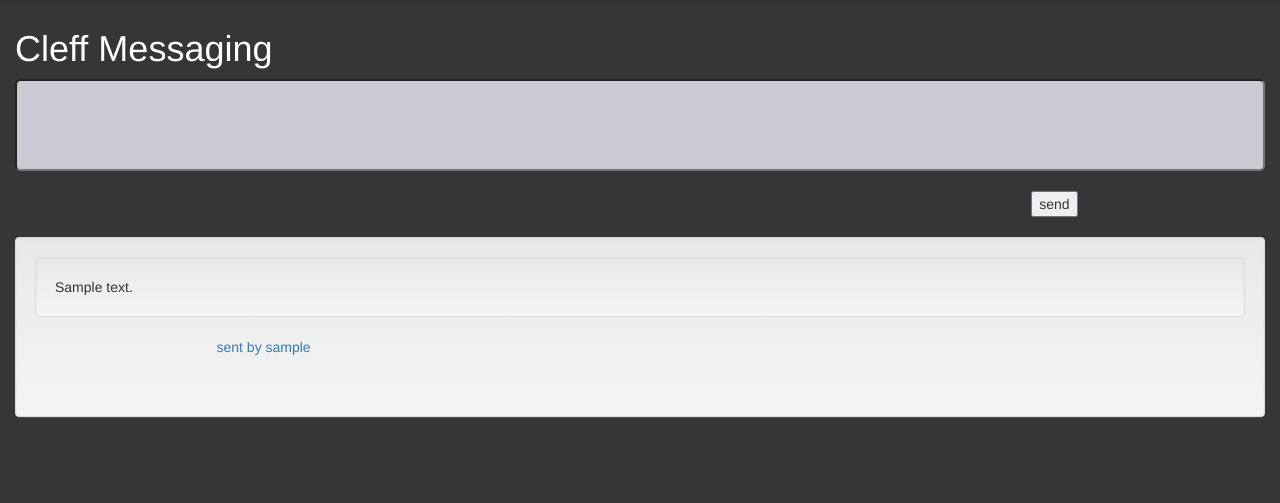
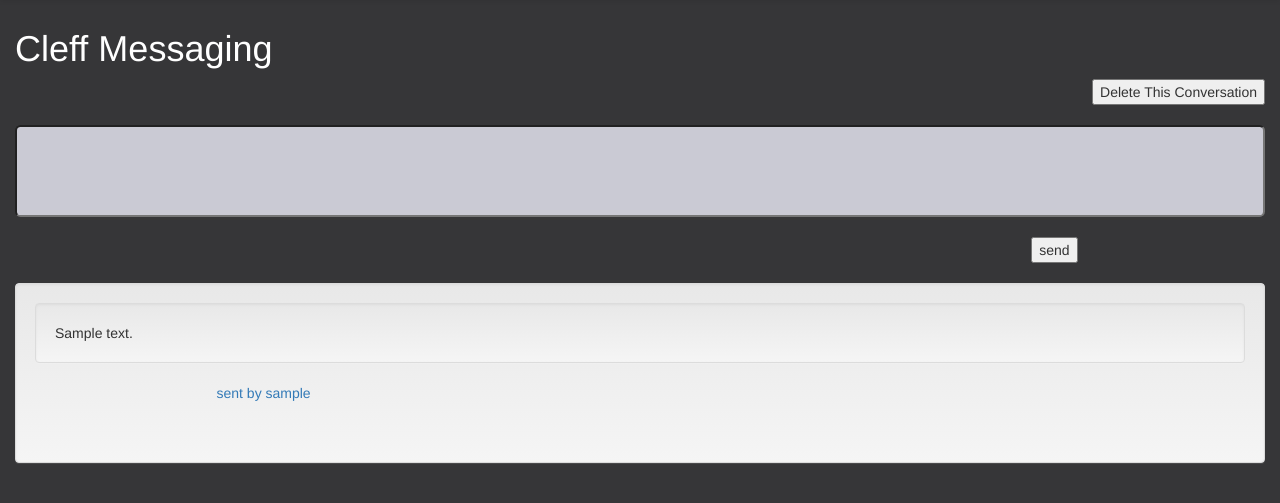
Before and after one commit to lancekrogers/music-network, a Django app: a page that uses cleff/messaging/templates/messaging/musicianmusicianconversation_detail.html in a window 1280 px wide. Shown: the part 51-554 px from the top of the page. Run offline with Django 3.2, Linux system fonts and the light colour scheme; a user stored in the database is signed in; tables that the repository leaves empty hold one stand-in row (values such as "Sample post"); some libraries are stand-ins or nearby versions.

Commit message:
delete button option made

```diff
--- a/cleff/messaging/templates/messaging/musicianmusicianconversation_detail.html
+++ b/cleff/messaging/templates/messaging/musicianmusicianconversation_detail.html
@@ -4,6 +4,15 @@
 
 {% if request.user.musician == object.musician_one or object.musician_two %}
 
+    <div align="right">
+    <form action="{% url 'message:message_delete' object.pk %}" method="POST">
+        {% csrf_token %}
+        <input type="submit" value="Delete This Conversation">
+
+
+    </form><br />
+
+    </div>
 
     <form action="{% url 'message:mm_send_message' object.pk object.musician_two.user.pk  %}" method="POST"  >
 
--- a/cleff/messaging/urls.py
+++ b/cleff/messaging/urls.py
@@ -1,7 +1,7 @@
 from django.conf.urls import include, url
 from .views import MusicianMusicianConversationListView, \
     MusicianMusicianConversationDetailView, mm_start_conv, \
-    mm_message_create_view
+    mm_message_create_view, conversation_delete
 
 urlpatterns = [
     url(r'^$',
@@ -15,5 +15,8 @@ urlpatterns = [
         name='start_music_talk'),
     url(r'^musician-musician-message/(?P<conversation_pk>\d+)/(?P<receiver_pk>\d+)/',
         mm_message_create_view,
-        name='mm_send_message')
+        name='mm_send_message'),
+    url(r'^conversation-delete/(?P<conversation_pk>\d+)/',
+        conversation_delete,
+        name='message_delete'),
 ]
--- a/cleff/messaging/views.py
+++ b/cleff/messaging/views.py
@@ -1,9 +1,10 @@
 from django.contrib.auth.decorators import user_passes_test
+from django.core.urlresolvers import reverse_lazy
 from django.utils.decorators import method_decorator
 from django.db.models import Q
 from django.http import HttpResponseRedirect
 from django.shortcuts import render, redirect
-from django.views.generic import ListView, DetailView
+from django.views.generic import ListView, DetailView, DeleteView
 
 from custom_wrappers import musician_wrapper_func
 from profiles.models import Musician
@@ -98,3 +99,10 @@ def mm_message_create_view(request, conversation_pk, receiver_pk):
         return HttpResponseRedirect(request.META.get('HTTP_REFERER'))
     return render(request, 'messaging/musicianmusicianconversation_detail.html',
                   {'message_form': message_t})
+
+
+def conversation_delete(request, conversation_pk):
+    if request.POST:
+        instance = MusicianMusicianConversation.objects.get(pk=conversation_pk)
+        instance.delete()
+        return redirect('message:musician_conversations')
```
